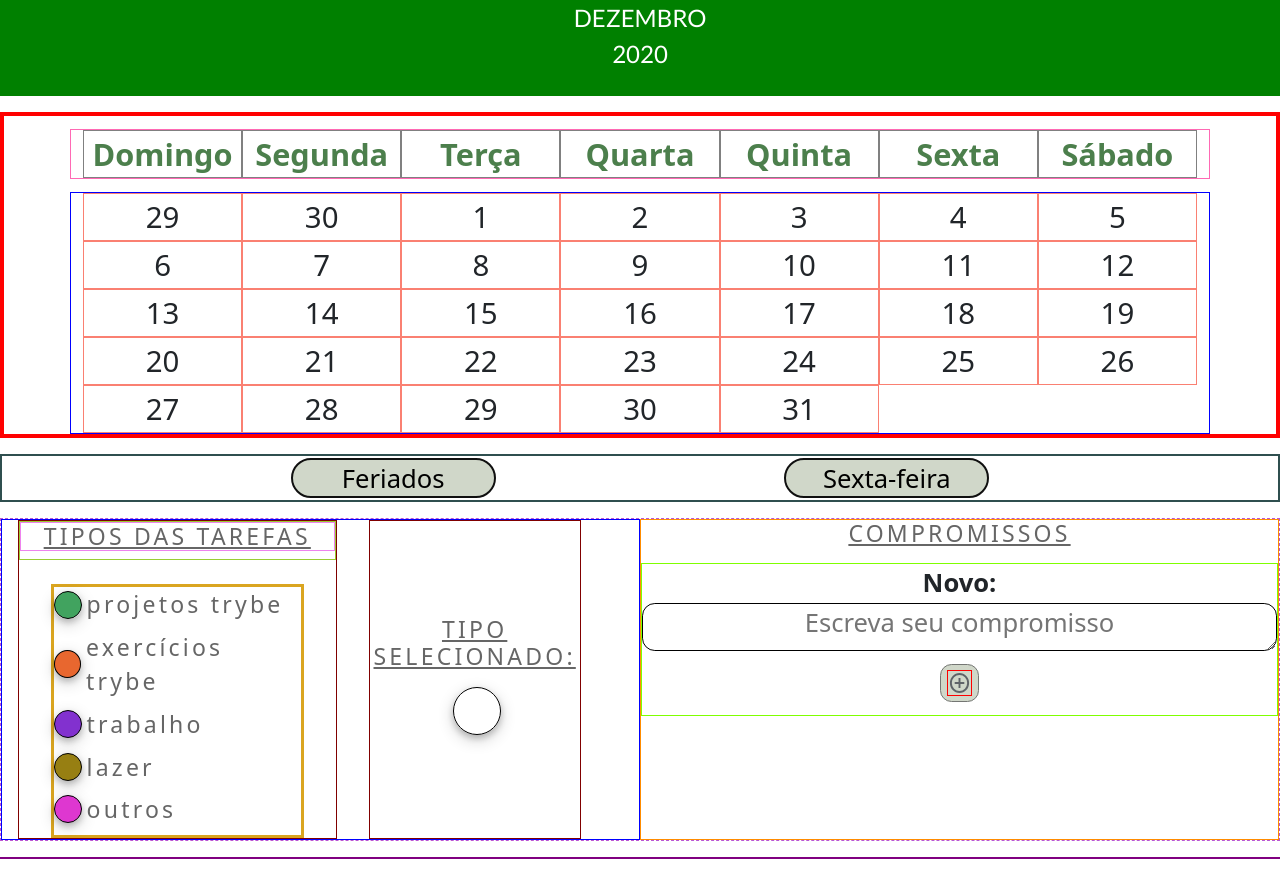
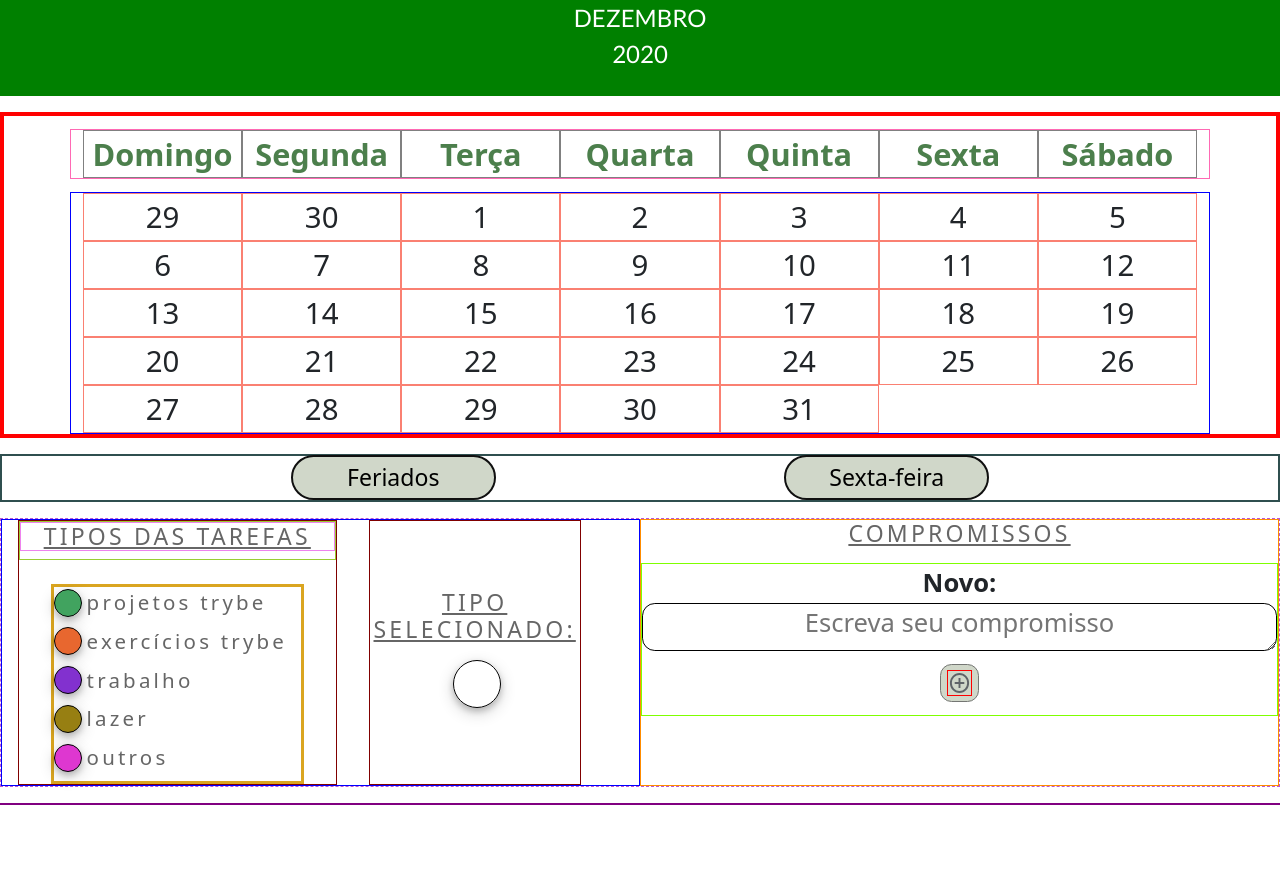
Before and after one commit to raisamrs/tryber-calendar, a website: page src/index.html in a window 1280 px wide. After the commit the page ends 821 px from the top, so only its background shows below. Drawn offline with nearby package versions, Linux system fonts and the light colour scheme.

Commit message:
style: responsividade dos botões 'feriados' e 'sexta-feira' e do texto dos tipos das tarefas para telas extra largas (1200px a 1399px)

```diff
--- a/src/mediaQueryXlg.css
+++ b/src/mediaQueryXlg.css
@@ -19,8 +19,8 @@
   }
 
   .buttons-container button {
-    height: 5vh;
-    font-size: 2vw;
+    height: 5.6vh;
+    font-size: 1.8vw;
     width: 16vw;
   }
 
@@ -42,6 +42,9 @@
     width: 2vw;
   }
 
+  .my-tasks span {
+    font-size: 1.6vw;
+  }
 
   .day {
     font-size: 2.3vw;
```
